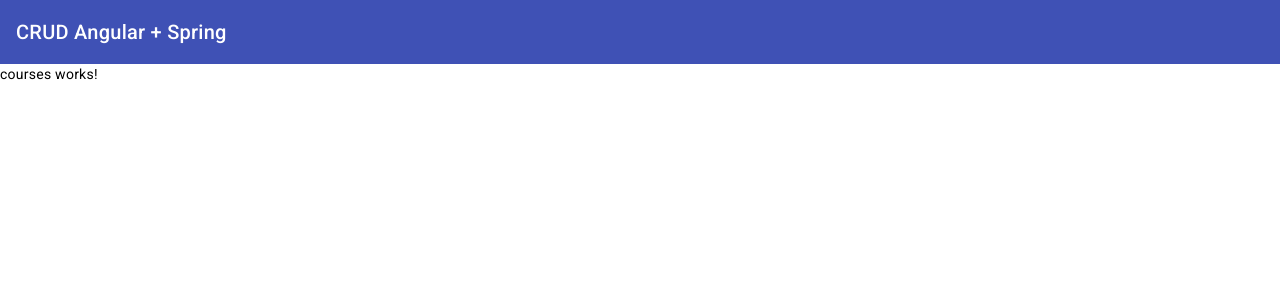
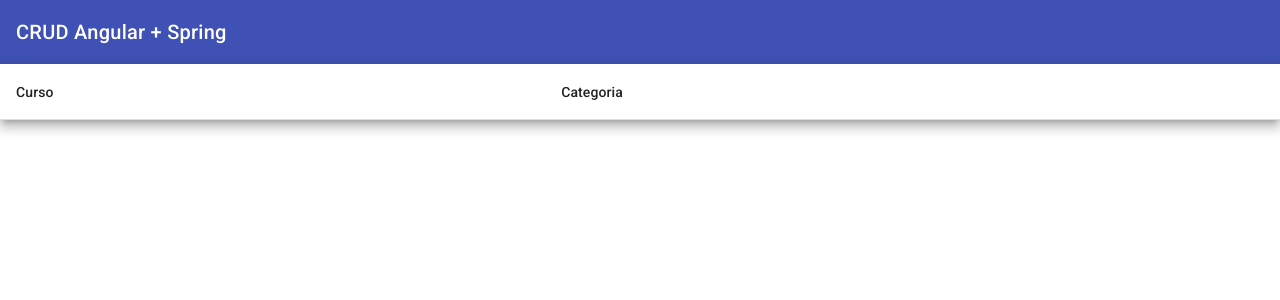
Before and after one commit to ViniciusAzambuja-Dev/Angular-Spring_Crud, an Angular app: page /courses in a window 1280 px wide. Shown: the top 300 px of the page. Built offline with nearby package versions, Linux system fonts and the light colour scheme.

Commit message:
feat - Add initial course table with basic styles

```diff
--- a/src/app/courses/courses/courses.component.html
+++ b/src/app/courses/courses/courses.component.html
@@ -1 +1,18 @@
-<p>courses works!</p>
+<table mat-table [dataSource]="courses" class="mat-elevation-z8">
+
+  <!-- Name Column -->
+  <ng-container matColumnDef="name">
+    <th mat-header-cell *matHeaderCellDef> Curso </th>
+    <td mat-cell *matCellDef="let course"> {{ course.name }} </td>
+  </ng-container>
+
+  <!-- Category Column -->
+  <ng-container matColumnDef="category">
+    <th mat-header-cell *matHeaderCellDef> Categoria </th>
+    <td mat-cell *matCellDef="let course"> {{ course.category }} </td>
+  </ng-container>
+
+  <!--Pra mostrar as colunas da tabela, você precisa dizer quais colunas são essas-->
+  <tr mat-header-row *matHeaderRowDef="displayedColumns"></tr>
+  <tr mat-row *matRowDef="let row; columns: displayedColumns;"></tr>
+</table>
--- a/src/app/courses/courses/courses.component.ts
+++ b/src/app/courses/courses/courses.component.ts
@@ -1,10 +1,18 @@
-import { Component } from '@angular/core';
+import { Component, OnInit } from '@angular/core';
+import { Course } from '../model/course';
 
 @Component({
   selector: 'app-courses',
   templateUrl: './courses.component.html',
   styleUrls: ['./courses.component.scss']
 })
-export class CoursesComponent {
+export class CoursesComponent implements OnInit{
+  courses: Course[] = [];
+  displayedColumns = ['name', 'category']
 
+  constructor() {}
+
+  ngOnInit(): void {
+
+  }
 }
--- /dev/null
+++ b/src/app/courses/model/course.ts
@@ -0,0 +1,5 @@
+export interface Course {
+  _id: string;
+  name: string;
+  category: string;
+}
```
Also changed, not shown: src/app/courses/courses.module.ts (+4 -3 lines).
